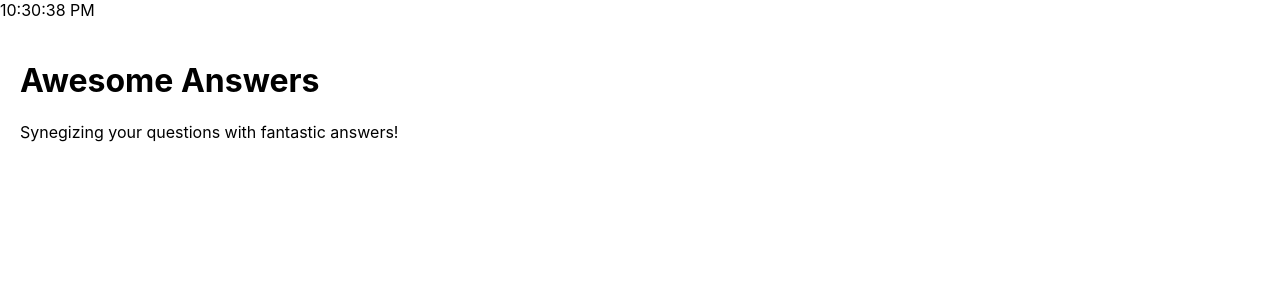
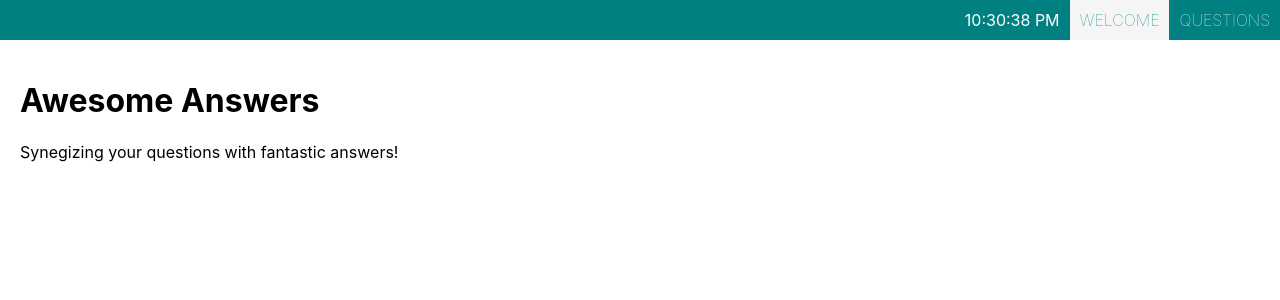
Before and after one commit to jogoo8254/awesome-answers-react, a React (Create React App) app: page / in a window 1280 px wide. Shown: the top 300 px of the page. Built offline with nearby package versions, Linux system fonts and the light colour scheme.

Commit message:
add NAvBaR

```diff
--- a/src/components/App.js
+++ b/src/components/App.js
@@ -2,7 +2,7 @@ import React from "react";
 import { BrowserRouter, Route } from "react-router-dom";
 import {QuestionShowPage} from "./QuestionShowPage";
 import {QuestionIndexPage} from "./QuestionIndexPage";
-import { Clock } from "./Clock";
+import { NavBar } from "./NavBar";
 import { WelcomePage } from "./Welcome";
 // In React application, we create a componenet that acts as the "root" or the entry point to
 // all of our other components.
@@ -11,7 +11,9 @@ function App(){
     return (
         <BrowserRouter>
         <div>
-            <Clock/>
+            <header>
+                <NavBar />
+            </header>
             <Route exact path="/" component={WelcomePage} />
             {/* /questions/199 */}
             <Route path="/questions/:id" component={QuestionShowPage} />
--- /dev/null
+++ b/src/components/NavBar.js
@@ -0,0 +1,20 @@
+import React from "react";
+import { NavLink } from "react-router-dom";
+import {Clock } from "./Clock"
+export function NavBar (props){
+    return(
+        <nav className="NavBar">
+        <Clock
+            style={{
+                marginRight: "auto"
+            }}
+        />
+            <NavLink exact to="/">
+                Welcome
+            </NavLink>
+            <NavLink exact to="/questions">
+                Questions
+            </NavLink>
+        </nav>
+    )
+}
--- a/src/index.css
+++ b/src/index.css
@@ -15,3 +15,33 @@ code {
 main.Page {
   padding: 20px;
 }
+
+.NavBar {
+  display: flex;
+  justify-content: flex-end;
+  background-color: teal;
+  color: white;
+}
+
+.NavBar > * {
+  padding: 10px;
+}
+
+.NavBar a {
+  /* width: 100%; */
+  color: inherit;
+  text-decoration: none;
+  font-weight: 100;
+  text-transform: uppercase;
+  transition: background-color 250ms 0s, color 250ms 0s;
+}
+
+.NavBar a.active {
+  background-color: whitesmoke;
+  color: teal;
+}
+
+.NavBar a:hover {
+  background-color: slategray;
+  color: white;
+}
```
